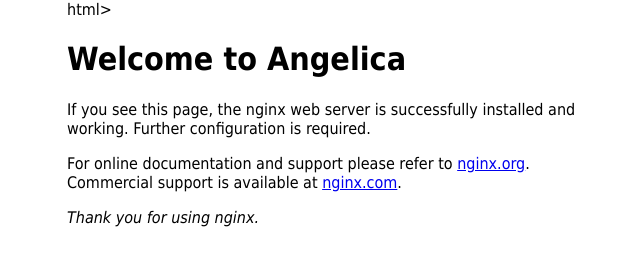
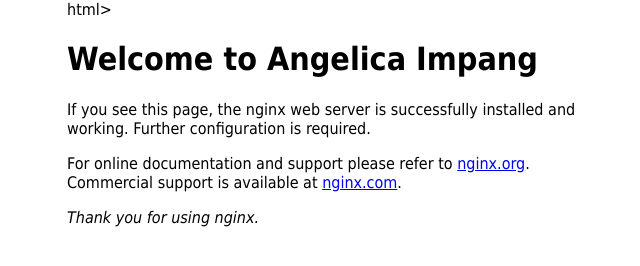
Before and after one commit to angelicaimpang/html, a plain HTML site: page index.html in a window 1280 px wide. Shown: the whole page, without its empty margins (293-933 px from the left). Drawn offline with Linux system fonts and the light colour scheme.

Commit message:
this is my first commit

```diff
--- a/index.html
+++ b/index.html
@@ -8,7 +8,7 @@ font-family: Tahoma, Verdana, Arial, sans-serif; }
 </style>
 </head>
 <body>
-<h1>Welcome to Angelica</h1>
+<h1>Welcome to Angelica Impang</h1>
 <p>If you see this page, the nginx web server is successfully installed and
 working. Further configuration is required.</p>
 
```
